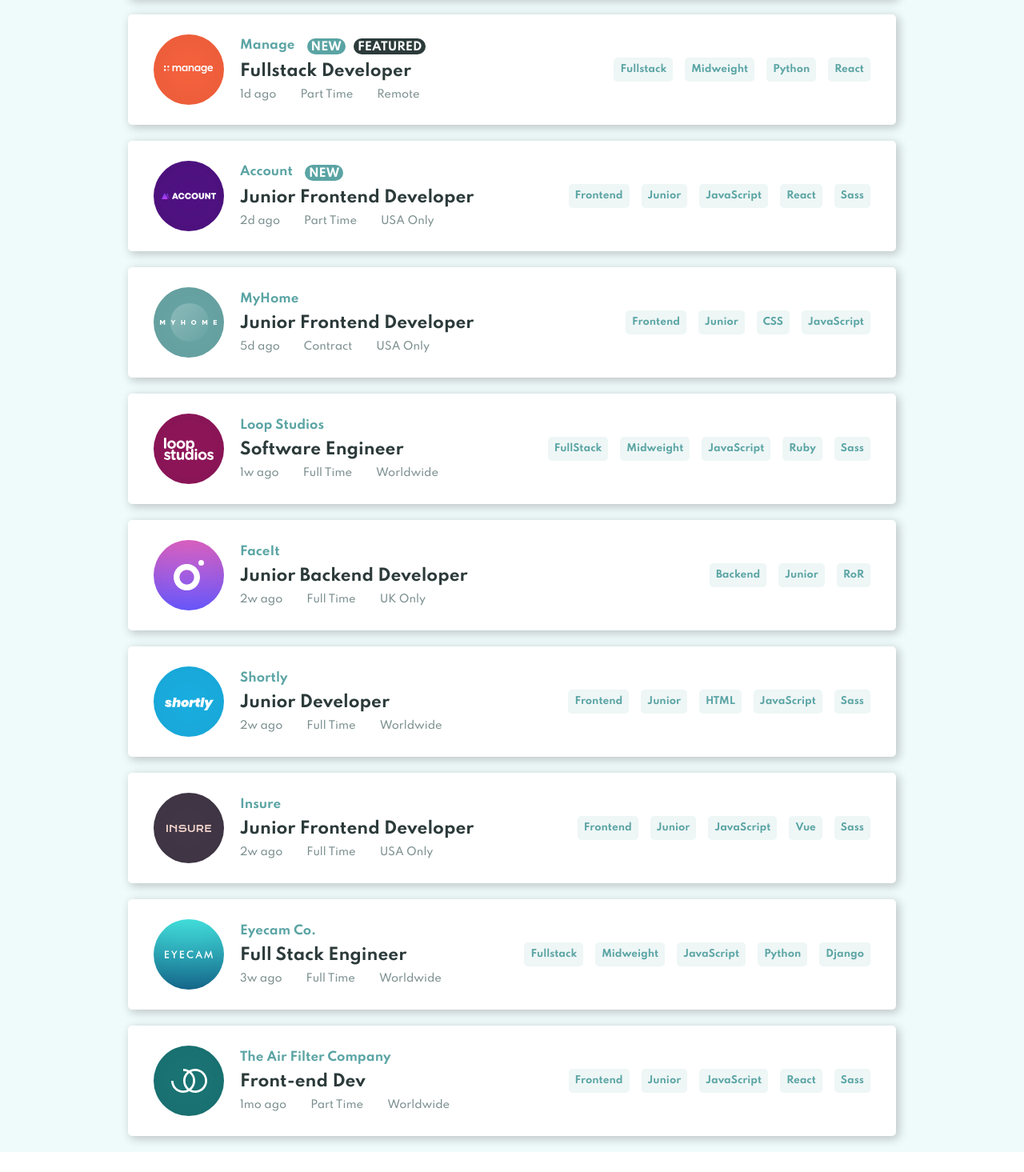
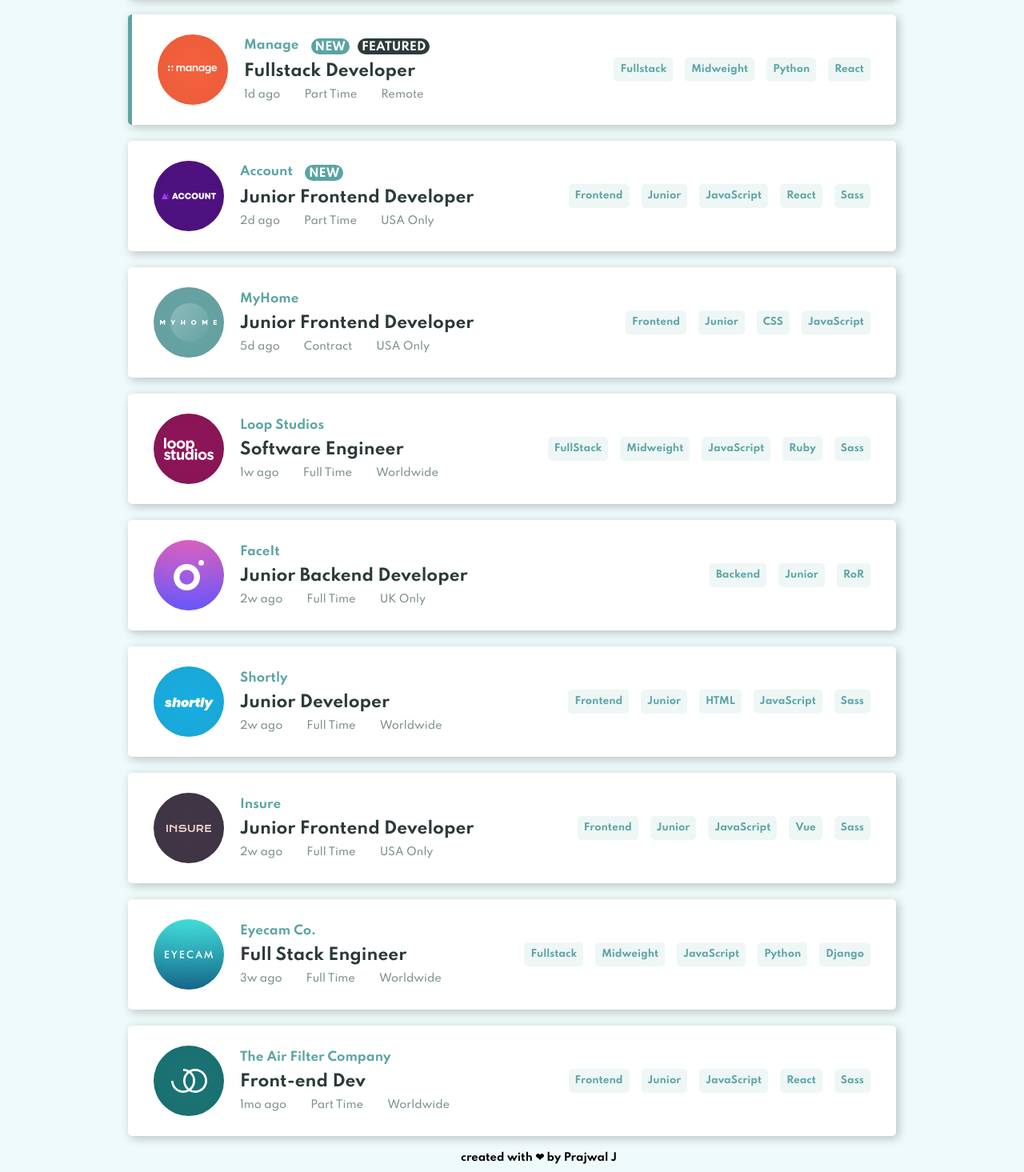
Before and after one commit to v8ify/Job-Listing, a React (Create React App) app: page / in a window 1280 px wide. Shown: the part 373-1838 px from the top of the page at 80% size. Before the commit the page ends 1813 px from the top, so only its background shows below. Built offline with nearby package versions, Linux system fonts and the light colour scheme.

Commit message:
Added left-border in JobCard and footer in App component

```diff
--- a/src/components/App.css
+++ b/src/components/App.css
@@ -22,7 +22,8 @@
 .App {
   min-height: 100vh;
   background-color: var(--background);
-  padding: 0px 0;
+  padding: 0px 0px 25px;
+  position: relative;
 }
 
 .App-header {
@@ -38,7 +39,7 @@
   display: grid;
   grid-template-columns: repeat(1, 1fr);
   padding: 0px 160px;
-  margin-top: 80px;
+  margin: 80px 0px 0;
 }
 
 .JobCard {
@@ -49,6 +50,10 @@
   border-radius: 5px;
   box-shadow: 3px 3px 12px 1px rgba(0, 0, 0, 0.2);
   background-color: #fff;
+}
+
+.JobCard__borderleft {
+  border-left: 5px solid var(--dark-cyan);
 }
 
 .job__info {
@@ -184,3 +189,11 @@
 .fa-times:hover {
   background-color: var(--text-color);
 }
+
+.footer {
+  position: absolute;
+  bottom: 10px;
+  left: 45%;
+  text-align: center;
+  font-size: 13px;
+}
--- a/src/components/App.js
+++ b/src/components/App.js
@@ -11,6 +11,7 @@
         <FiltersBar />
       </header>
       <JobsList />
+      <footer className="footer">created with ❤ by Prajwal J</footer>
     </div>
   );
 }
--- a/src/components/JobCard.js
+++ b/src/components/JobCard.js
@@ -6,7 +6,7 @@
     if (this.props.job === undefined) return null;
     const { job } = this.props;
     return (
-      <div className="JobCard">
+      <div className={`JobCard ${job.featured && "JobCard__borderleft"}`}>
         <img className="company__logo" src={job.logo} alt={job.company} />
         <div className="job__info">
           <div className="job__info--header">
```
